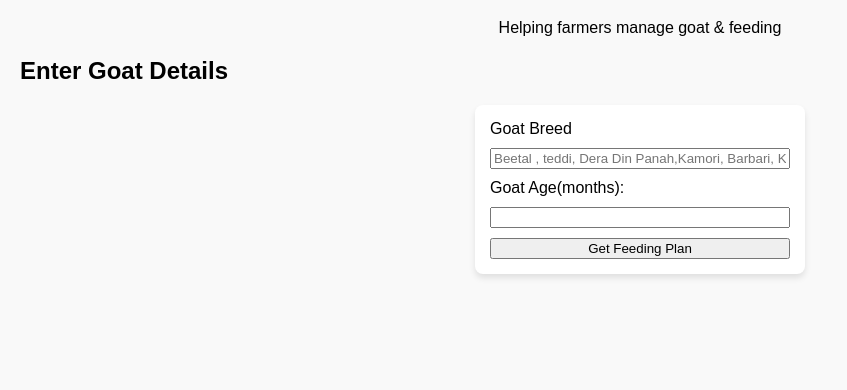
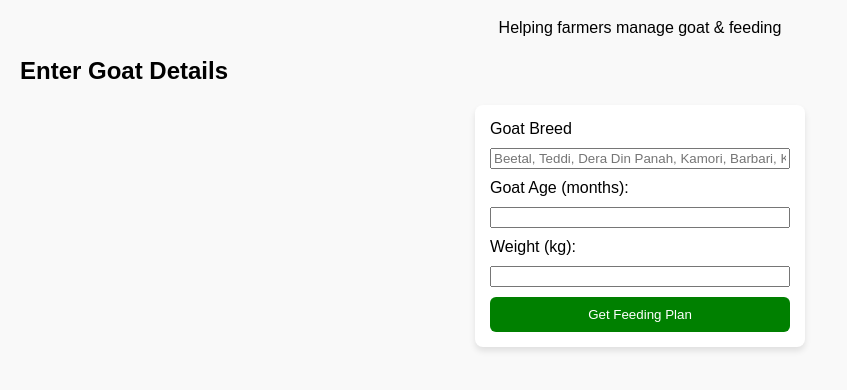
Before and after one commit to rahatali555/Goat-app, a plain HTML site: page index.html in a window 1280 px wide. Shown: the part 62-452 px from the top of the page, without its empty margins (0-847 px from the left). Drawn offline with Linux system fonts and the light colour scheme.

Commit message:
added comments and indent it

```diff
--- a/index.html
+++ b/index.html
@@ -1,33 +1,78 @@
 <!DOCTYPE html>
 <html lang="en">
 <head>
+  <!-- Document type and language set to English -->
+
   <meta charset="UTF-8">
+  <!-- Ensures proper character encoding (supports all letters and symbols) -->
+
   <meta name="viewport" content="width=device-width, initial-scale=1.0">
+  <!-- Makes the page responsive on mobile devices -->
+
   <title>GoatCare App</title>
+  <!-- Page title shown in the browser tab -->
+
   <link rel="stylesheet" href="style.css">
+  <!-- Links to external CSS file for styling -->
 </head>
+
 <body>
+  <!-- Main page content starts here -->
+
   <header>
-<h1>🐐 GoatCare App </h1>
-<p> Helping farmers manage goat & feeding</p>
+    <!-- Header section: App name and tagline -->
+    <h1>🐐 GoatCare App</h1>
+    <p>Helping farmers manage goat & feeding</p>
   </header>
+
   <main>
+    <!-- Main content area -->
+
     <section>
-<h2> Enter Goat Details</h2>
+      <!-- Section for entering goat details -->
+      <h2>Enter Goat Details</h2>
+
+      <!-- Goat information form -->
       <form id="goatForm">
-  <label for="breed"> Goat Breed</label>
-  <input type="text" id="breed" placeholder="Beetal , teddi, Dera Din Panah,Kamori, Barbari, Kaghani, Pothowari,Nachi, Chapper " required>
- <label for="age"> Goat Age(months):</label>
- <input type="number" id="age" required>
- <button type="submit"> Get Feeding Plan</button>
+        <!-- Breed input -->
+        <label for="breed">Goat Breed</label>
+        <input
+          type="text"
+          id="breed"
+          placeholder="Beetal, Teddi, Dera Din Panah, Kamori, Barbari, Kaghani, Pothowari, Nachi, Chapper"
+          required
+        >
+
+        <!-- Age input -->
+        <label for="age">Goat Age (months):</label>
+        <input
+          type="number"
+          id="age"
+          required
+        >
+
+        <!-- Weight input -->
+        <label for="weight">Weight (kg):</label>
+        <input
+          type="number"
+          id="weight"
+          required
+        >
+
+        <!-- Submit button -->
+        <button type="submit">Get Feeding Plan</button>
       </form>
     </section>
-<secton id="result">
-    <!-- Feeding results will show here -->
-</secton>
+
+    <!-- Section to display results (filled by JavaScript) -->
+    <section id="result">
+      <!-- Feeding results will be shown here by JavaScript -->
+    </section>
 
   </main>
 
+  <!-- Link to external JavaScript file -->
   <script src="index.js"></script>
+
 </body>
 </html>
--- a/index.js
+++ b/index.js
@@ -0,0 +1,24 @@
+
+// Wait for the form with id "goatForm" to be submitted
+document.getElementById("goatForm").addEventListener("submit", function(event) {
+
+  // Prevent the page from reloading when the form is submitted
+  event.preventDefault();
+
+  // Get the value entered by the user in the "breed" input field
+  const breed = document.getElementById("breed").value;
+
+  // Get the value entered by the user in the "age" input field
+  const age = document.getElementById("age").value;
+
+  // Get the value entered by the user in the "weight" input field
+  const weight = document.getElementById("weight").value;
+
+  // Display the collected goat information in the "result" element on the page
+  document.getElementById("result").innerHTML = `
+    <p>Goat Breed: ${breed}</p>
+    <p>Age: ${age} months</p>
+    <p>Weight: ${weight} kg</p>
+    <p>📋 Feeding plan will be calculated here!</p>
+  `;
+});
--- a/style.css
+++ b/style.css
@@ -1,20 +1,47 @@
-body{
-  font-family: Arial, sans-serif;
-  margin: 20px;
-  background: #f9f9f9 ;
+/* Set basic styles for the entire page */
+body {
+  font-family: Arial, sans-serif;     /* Use clean, readable font */
+  margin: 20px;                       /* Add space around the page content */
+  background: #f9f9f9;                /* Light gray background for a soft look */
 }
-header{
-  text-align: center;
-  margin-bottom: 20px;
+
+/* Style the header section */
+header {
+  text-align: center;                 /* Center the header text */
+  margin-bottom: 20px;                /* Add space below the header */
 }
-form{
-  display:flex;
-  flex-direction: column;
-  gap:10px;
-  max-width: 300px;
-  margin:auto;
-  padding: 15px;
-  background: white;
-  border-radius: 8px;
-  box-shadow:0px 4px 6px rgba(0,0,0,0.1) ;
+
+/* Style the goat information form */
+form {
+  display: flex;                      /* Use flexbox for layout */
+  flex-direction: column;             /* Stack form elements vertically */
+  gap: 10px;                          /* Add 10px space between each input */
+  max-width: 300px;                   /* Limit form width for small screens */
+  margin: auto;                       /* Center the form horizontally */
+  padding: 15px;                      /* Add inner spacing inside the form */
+  background: white;                  /* White background for contrast */
+  border-radius: 8px;                 /* Rounded corners for a modern look */
+  box-shadow: 0px 4px 6px rgba(0,0,0,0.1); /* Subtle shadow to lift form off page */
 }
+
+/* Style the submit button */
+button {
+  background: green;                  /* Green background */
+  color: white;                       /* White text */
+  padding: 10px;                      /* Add padding for a larger, clickable button */
+  border: none;                       /* Remove default border */
+  border-radius: 6px;                 /* Slightly rounded corners */
+  cursor: pointer;                    /* Show hand cursor on hover */
+}
+
+/* Change button color when user hovers over it */
+button:hover {
+  background: darkgreen;              /* Darker green on hover for feedback */
+}
+
+/* Style the result display area */
+#result {
+  margin-top: 20px;                   /* Space above the result */
+  text-align: center;                 /* Center the result text */
+  font-weight: bold;                  /* Make result text bold */
+}
```
Lines whose indentation alone changed are shown as unchanged.
